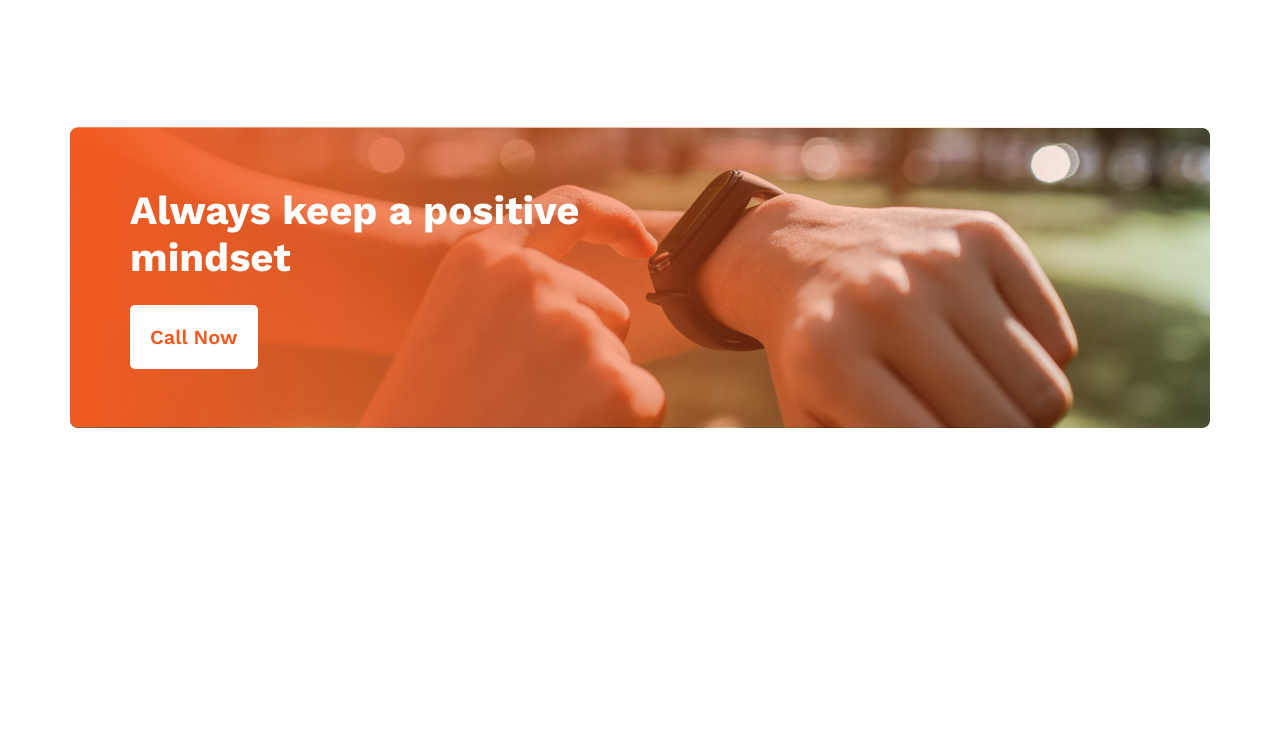
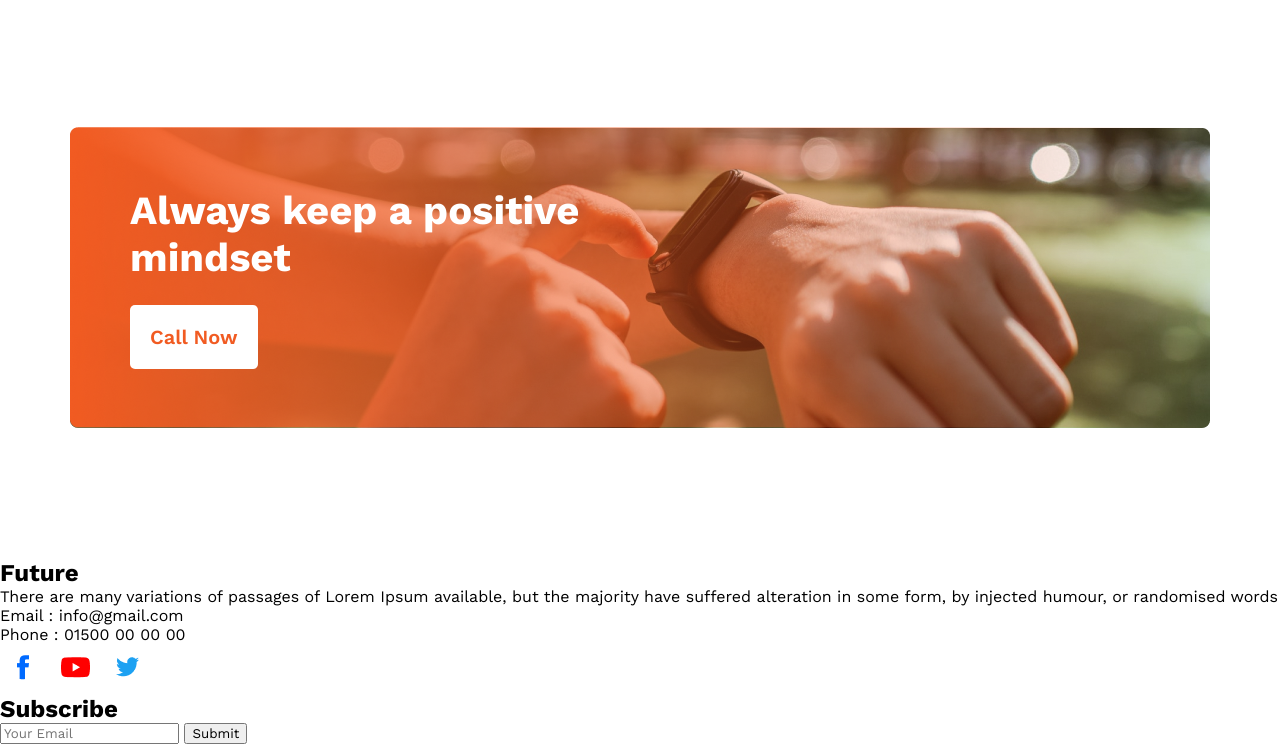
Before and after one commit to shahriarmostafiz/new-year-project, a plain HTML site: page index.html in a window 1280 px wide. Shown: the part 1690-2434 px from the top of the page. Before the commit the page ends 2249 px from the top, so only its background shows below. Drawn offline with nearby package versions, Linux system fonts and the light colour scheme.

Commit message:
footer created

```diff
--- a/index.html
+++ b/index.html
@@ -89,5 +89,44 @@
         </div>
       </div>
     </main>
+    <footer>
+      <div class="footer">
+        <div class="foot-col">
+          <h2 class="foot-title">Future</h2>
+          <p class="foot-text">
+            There are many variations of passages of Lorem Ipsum available, but
+            the majority have suffered alteration in some form, by injected
+            humour, or randomised words
+          </p>
+          <p class="foot-email">Email : info@gmail.com</p>
+          <p class="foot-phone">Phone : 01500 00 00 00</p>
+          <div class="links">
+            <a
+              href="http://facebook.com"
+              target="_blank"
+              rel="noopener noreferrer"
+              ><img src="./images/icons/fb.png" alt=""
+            /></a>
+            <a
+              href="http://youtube.com"
+              target="_blank"
+              rel="noopener noreferrer"
+              ><img src="./images/icons/youtube.png " alt=""
+            /></a>
+            <a
+              href="http://twitter.com"
+              target="_blank"
+              rel="noopener noreferrer"
+              ><img src="./images/icons/twitter.png" alt=""
+            /></a>
+          </div>
+        </div>
+        <div class="foot-col col-2">
+          <h2 class="foot-title">Subscribe</h2>
+          <input type="email" name="" id="" placeholder="Your Email" />
+          <button class="foot-btn">Submit</button>
+        </div>
+      </div>
+    </footer>
   </body>
 </html>
```
